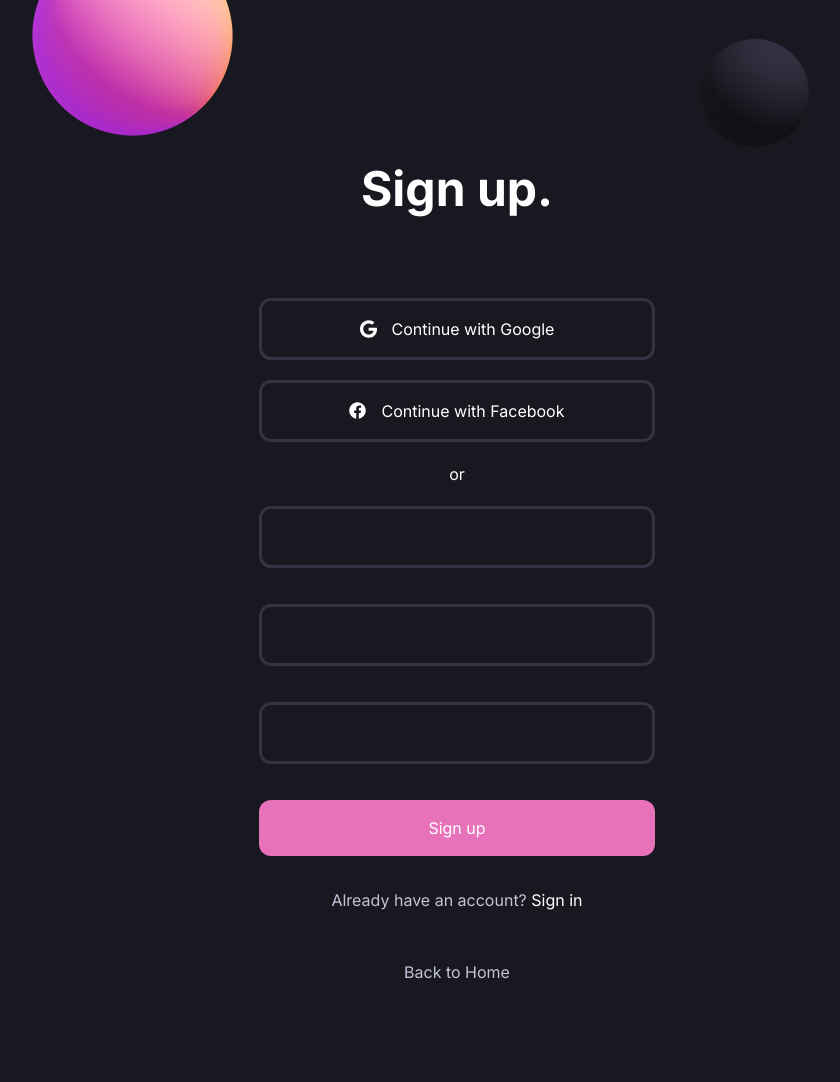
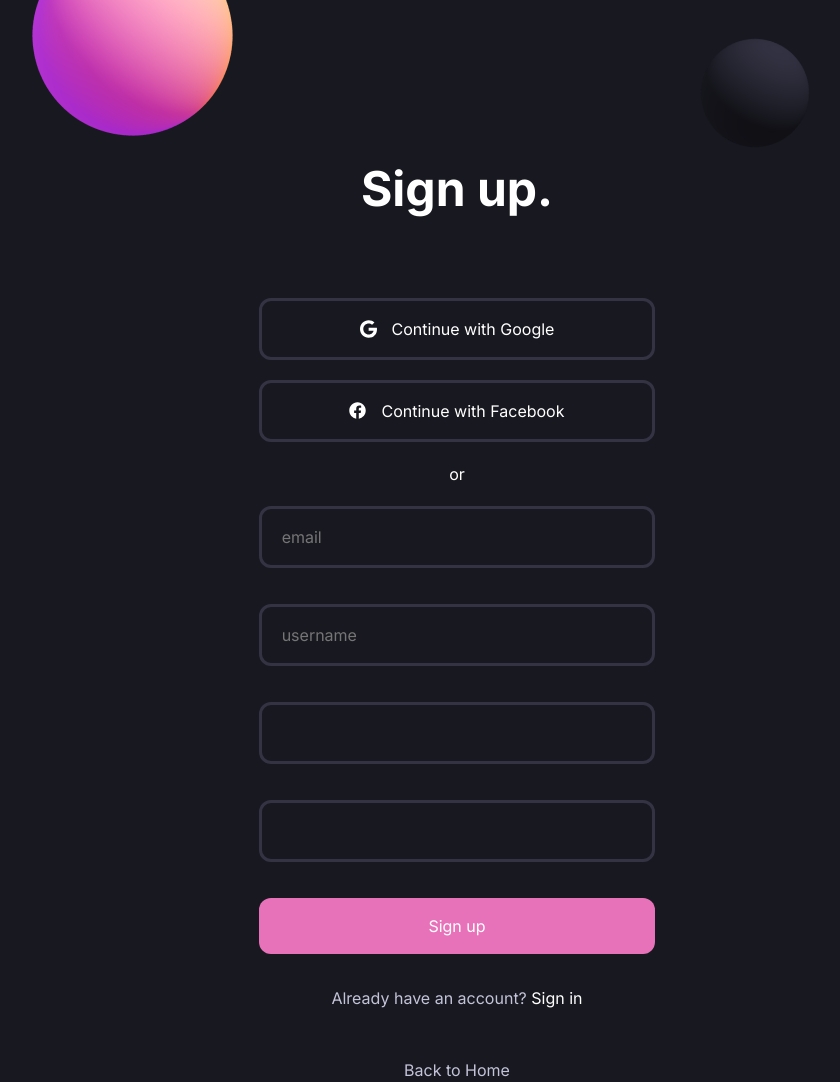
Before and after one commit to RafsanRifat/ToDo, a Django app: page /signup/ in a window 1280 px wide. Shown: the whole page, without its empty margins (183-1023 px from the left). Before the commit the page ends 979 px from the top, so only its background shows below. Run offline with Django 3.2, Linux system fonts and the light colour scheme; some libraries are stand-ins or nearby versions.

Commit message:
signup form working

```diff
--- a/Templates/signup.html
+++ b/Templates/signup.html
@@ -28,7 +28,11 @@
                         <div class="form-group">
                             {{ signup_form.password1 }}
                         </div>
-                        <button type="submit" class="auth-button login-button">Sign up</button>
+                        <div class="form-group">
+                            {{ signup_form.password2 }}
+                        </div>
+                        <button type="submit" class="auth-button signup-button">Sign up</button>
+{#                        <a type="submit" class="auth-button login-button" href="{% url 'signup' %}">Sign up</a>#}
                     </form>
                     <p>Already have an account?
                         <a href="{% url 'login' %}" class="sign-up-link">Sign in</a>
--- a/todolist/forms.py
+++ b/todolist/forms.py
@@ -1,9 +1,26 @@
 from django import forms
 from django.contrib.auth.forms import UserCreationForm
 from django.contrib.auth.models import User
+from django.forms import PasswordInput
 
 
 class SignUpForm(UserCreationForm):
     class Meta:
         model = User
         fields = ['email', 'username', 'password1']
+
+        # def __init__(self, *args, **kwargs):
+        #     super(SignUpForm, self).__init__(*args, **kwargs)
+        #     self.fields['email'].widget.attrs['placeholder'] = 'email'
+        #     self.fields['username '].widget.attrs['placeholder'] = 'username'
+        #     self.fields['password1 '].widget.attrs['placeholder'] = 'password'
+
+        widgets = {
+            'username': forms.TextInput(attrs={'placeholder': 'username'}),
+            'email': forms.TextInput(attrs={'placeholder': 'email'}),
+            'password1': forms.TextInput(attrs={'placeholder': 'password'}),
+        }
+
+        # def __init__(self, *args, **kwargs):
+        #     super(SignUpForm, self).__init__(*args, **kwargs)
+        #     self.fields['password1'].widget = forms.PasswordInput(attrs={'placeholder': ("Password")})
--- a/todolist/views.py
+++ b/todolist/views.py
@@ -3,6 +3,8 @@ from django.shortcuts import render, redirect
 from django.contrib.auth import login, authenticate, logout
 from django.http import HttpResponse
 from .forms import SignUpForm
+from django.views.decorators.csrf import csrf_exempt, csrf_protect
+
 
 # Create your views here.
 
@@ -35,11 +37,14 @@ def todo_logout(request):
 def dashboard(request):
     return render(request, 'dashboard.html')
 
+
+@csrf_protect
 def todo_signup(request):
     if request.method == 'POST':
         signup_form = SignUpForm(request.POST)
         if signup_form.is_valid():
             signup_form.save()
+            return redirect('login')
     else:
         signup_form = SignUpForm()
     return render(request, 'signup.html', {'signup_form': signup_form})
```
Also changed, not shown: db.sqlite3.
